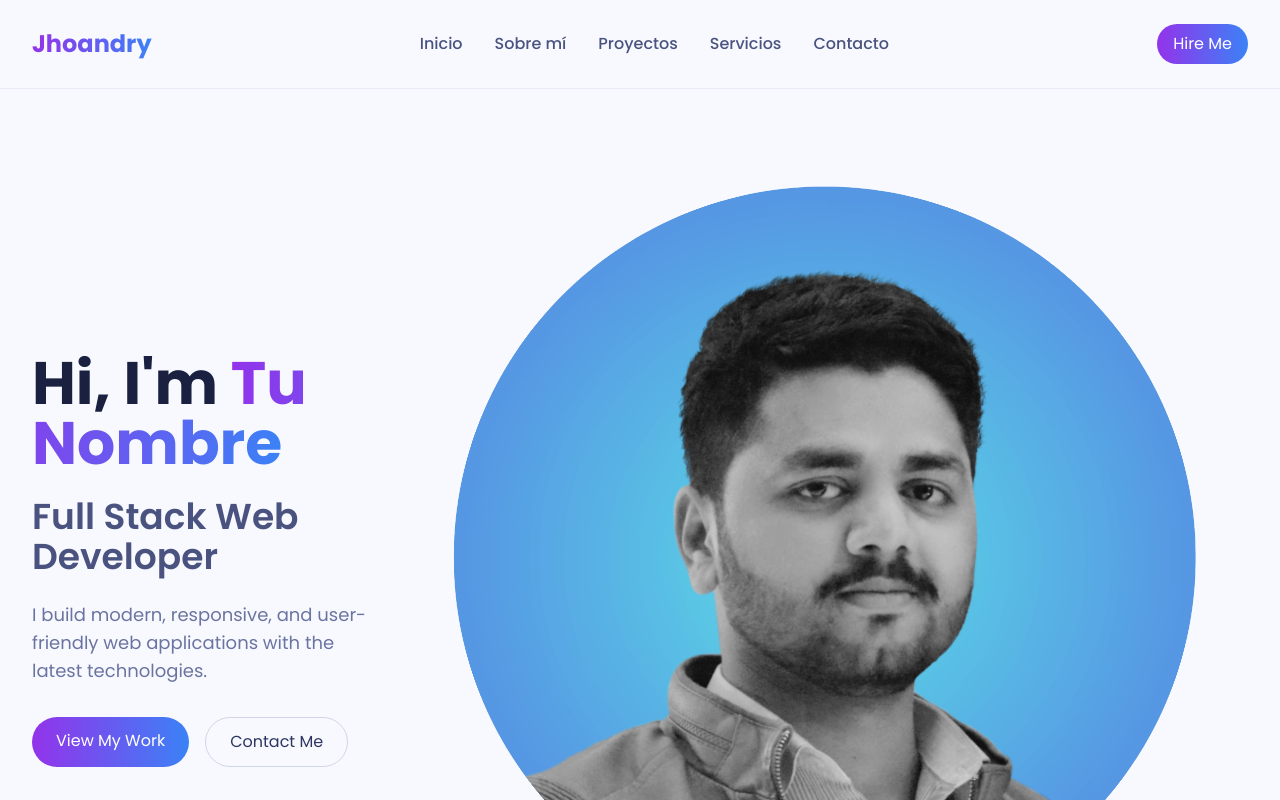
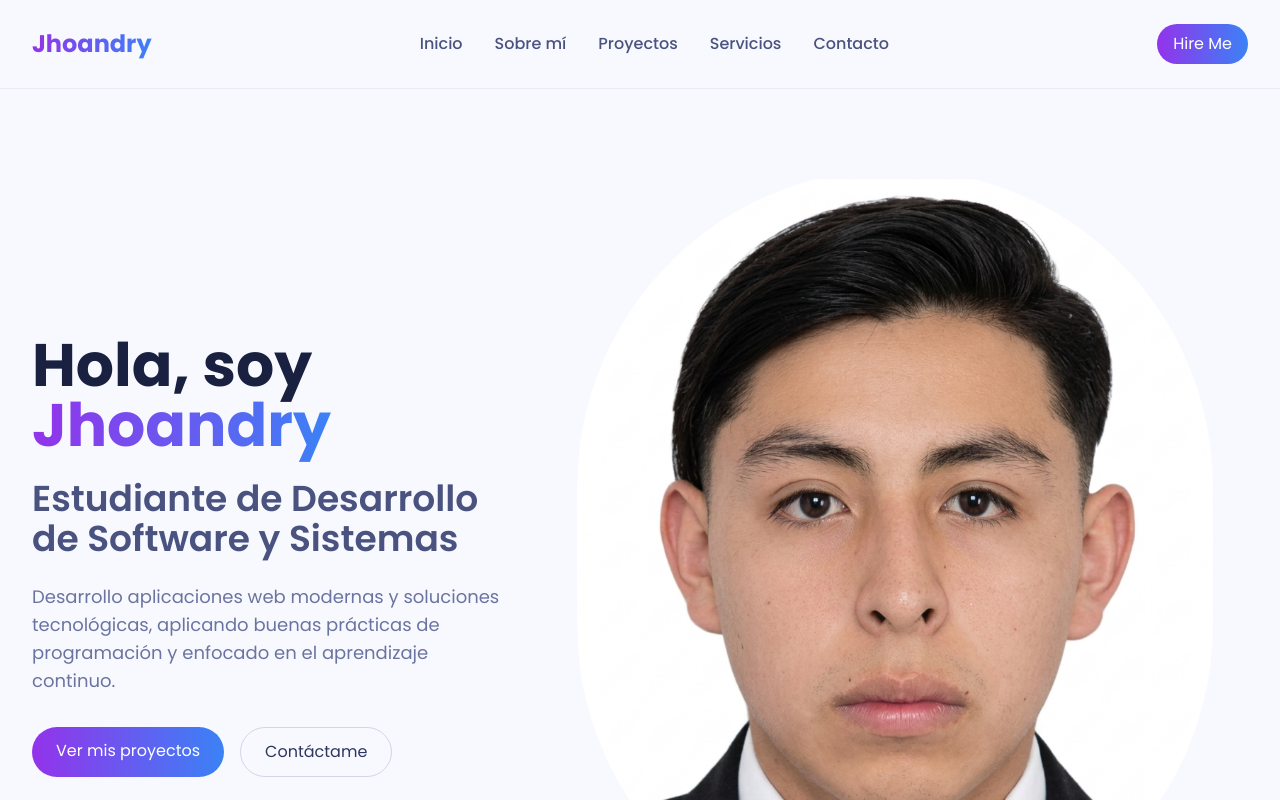
Before and after one commit to jhoandryA/Portafolio, a Next.js app: page / in a window 1280 px wide. Shown: the top 800 px of the page. Built offline with nearby package versions, Linux system fonts and the light colour scheme.

Commit message:
commit hero

```diff
--- a/app/components/Hero.tsx
+++ b/app/components/Hero.tsx
@@ -7,8 +7,9 @@ import Image from 'next/image'
 import Link from 'next/link'
 import { smoothScrollTo } from '@/app/utils/scroll'
 
-export default function Hero() {
-    const handleScroll = (id: string) => {
+export default function Hero(): JSX.Element {
+
+    const handleScroll = (id: string): void => {
         smoothScrollTo(id);
     };
 
@@ -22,57 +23,67 @@ export default function Hero() {
             id="home"
         >
             <div className="flex flex-col md:flex-row items-center gap-8 overflow-hidden justify-between">
+
+                {/* TEXTO */}
                 <motion.div
                     variants={slideIn('left', 'tween', 0.2, 1)}
                     className="md:w-1/2"
                 >
-                    {/* ✏️ CAMBIA AQUÍ: tu nombre (el span coloreado) */}
                     <h1 className="text-4xl md:text-6xl font-bold mb-6 text-gray-200">
-                        Hi, I'm <span className="bg-gradient-to-r from-purple-600 to-blue-500 bg-clip-text text-transparent">Tu Nombre</span>
+                        Hola, soy{' '}
+                        <span className="bg-gradient-to-r from-purple-600 to-blue-500 bg-clip-text text-transparent">
+                            Jhoandry
+                        </span>
                     </h1>
 
-                    {/* ✏️ CAMBIA AQUÍ: tu título profesional */}
                     <h2 className="text-2xl md:text-4xl font-semibold mb-6 text-gray-400">
-                        Full Stack Web Developer
+                        Estudiante de Desarrollo de Software y Sistemas
                     </h2>
 
-                    {/* ✏️ CAMBIA AQUÍ: tu descripción corta */}
                     <p className="text-lg text-gray-500 mb-8">
-                        I build modern, responsive, and user-friendly web applications with the latest technologies.
+                        Desarrollo aplicaciones web modernas y soluciones tecnológicas,
+                        aplicando buenas prácticas de programación y enfocado en el aprendizaje continuo.
                     </p>
 
                     <div className="flex gap-4">
                         <Link
                             href="/projects"
-                            onClick={(e) => { e.preventDefault(); handleScroll('projects'); }}
+                            onClick={(e) => {
+                                e.preventDefault();
+                                handleScroll('projects');
+                            }}
                             className="px-6 py-3 rounded-full bg-gradient-to-r from-purple-600 to-blue-500 text-white hover:opacity-90 transition-opacity"
                         >
-                            View My Work
+                            Ver mis proyectos
                         </Link>
+
                         <Link
                             href="/contact"
-                            onClick={(e) => { e.preventDefault(); handleScroll('contact'); }}
+                            onClick={(e) => {
+                                e.preventDefault();
+                                handleScroll('contact');
+                            }}
                             className="px-6 py-3 rounded-full border border-gray-700 text-gray-300 hover:bg-gray-800 transition-colors"
                         >
-                            Contact Me
+                            Contáctame
                         </Link>
                     </div>
                 </motion.div>
 
+                {/* IMAGEN */}
                 <motion.div
                     variants={slideIn('right', 'tween', 0.2, 1)}
                     className="justify-end flex"
                 >
-                    <div className='relative mx-auto md:ml-auto'>
-                        {/* ✏️ CAMBIA AQUÍ: reemplaza AliRaza.png con tu foto en /public/
-                            Renómbrala como tu-nombre.png y actualiza src y alt */}
+                    <div className="relative mx-auto md:ml-auto">
                         <Image
-                            src="/AliRaza.png"
-                            alt="avatar"
+                            src="/Jhoandry.png" // 🔥 cambia por tu imagen en /public
+                            alt="Jhoandry"
                             className="rounded-full w-4/5 xl:w-[90%] mx-auto md:ml-auto h-full object-contain"
                             width={350}
                             height={350}
                         />
+
                         <span className="-top-16 -left-24 xl:-left-28 inset-0 relative flex size-5 mx-auto">
                             <span className="absolute inline-flex h-full w-full animate-ping rounded-full bg-[#2bb700] opacity-75"></span>
                             <span className="relative inline-flex size-5 rounded-full bg-[#2bb700]"></span>
@@ -81,6 +92,7 @@ export default function Hero() {
                 </motion.div>
             </div>
 
+            {/* REDES */}
             <motion.div
                 variants={fadeIn('up', 'tween', 0.5, 1)}
                 className="mt-16 flex justify-center gap-6"
```
Also changed, not shown: public/AliRaza.png (deleted), public/Jhoandry.png (added).
